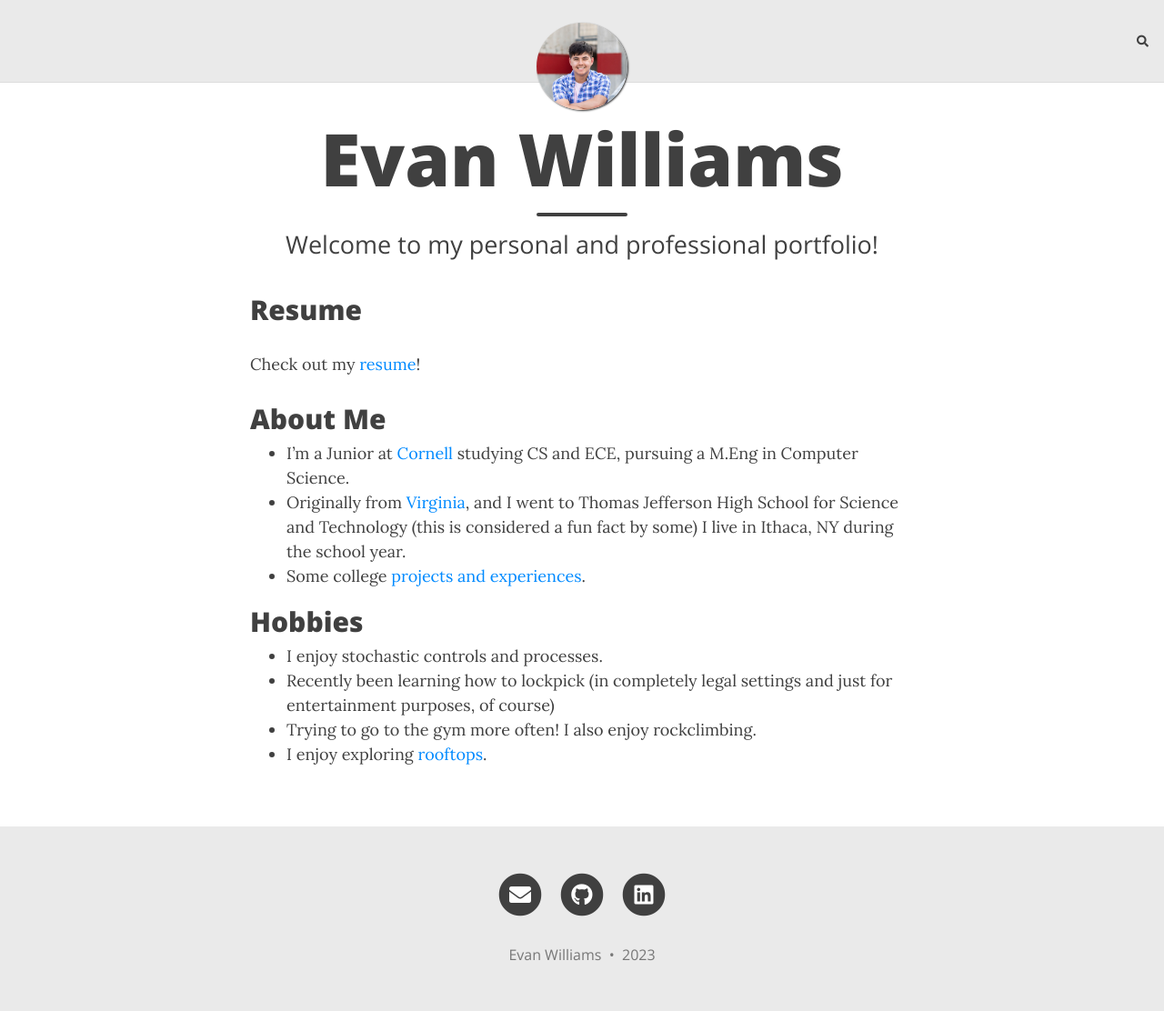
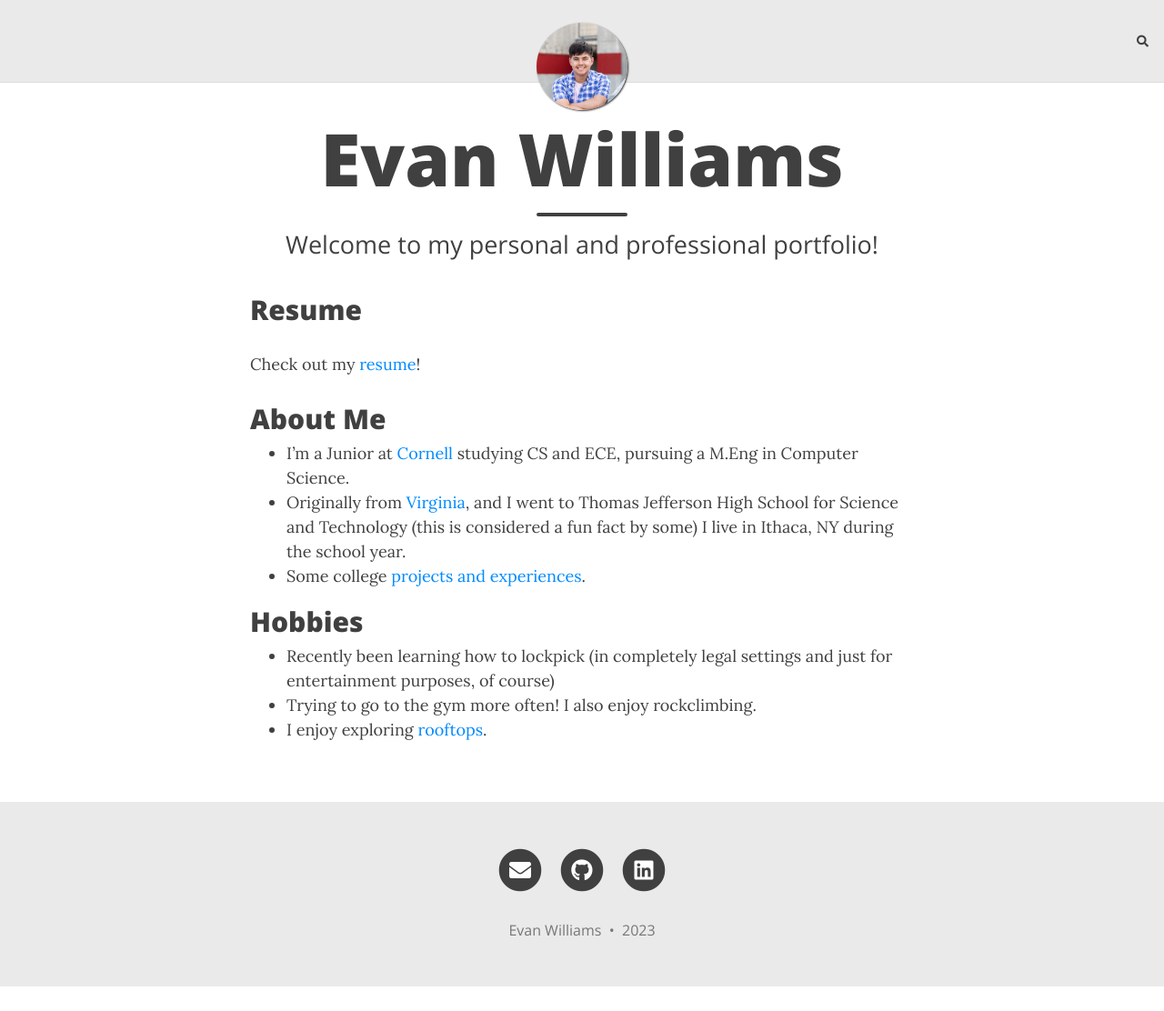
Before and after one commit to evanmwilliams/evanmwilliams.github.io, a Jekyll site: the page built from index.md, in a window 1280 px wide and 1112 px high. Shown: the whole window at 91% size. Built offline with Jekyll 4.4.1, drawn with Linux system fonts in a browser that asks for light colours; nearby versions of some CDN libraries; comment, search, counter and statistics services are not loaded.

Commit message:
resume rework

```diff
--- a/index.md
+++ b/index.md
@@ -17,7 +17,6 @@ Check out my [resume](assets/documents/Resume.pdf)!
 * Some college [projects and experiences](projects).
 
 ## Hobbies
-* I enjoy stochastic controls and processes.
 * Recently been learning how to lockpick (in completely legal settings and just for entertainment purposes, of course)
 * Trying to go to the gym more often! I also enjoy rockclimbing.
 * I enjoy exploring [rooftops](rooftops).
```
